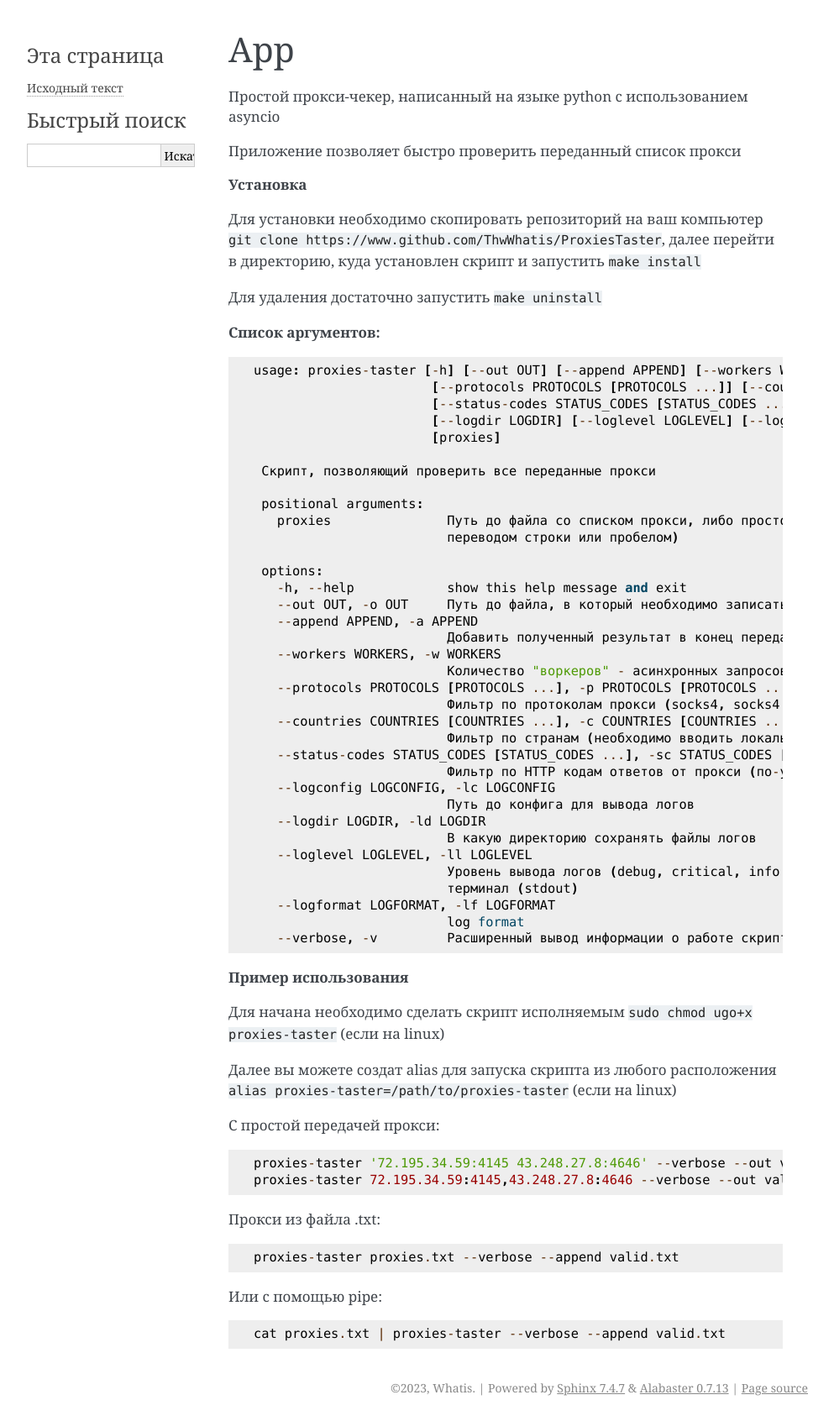
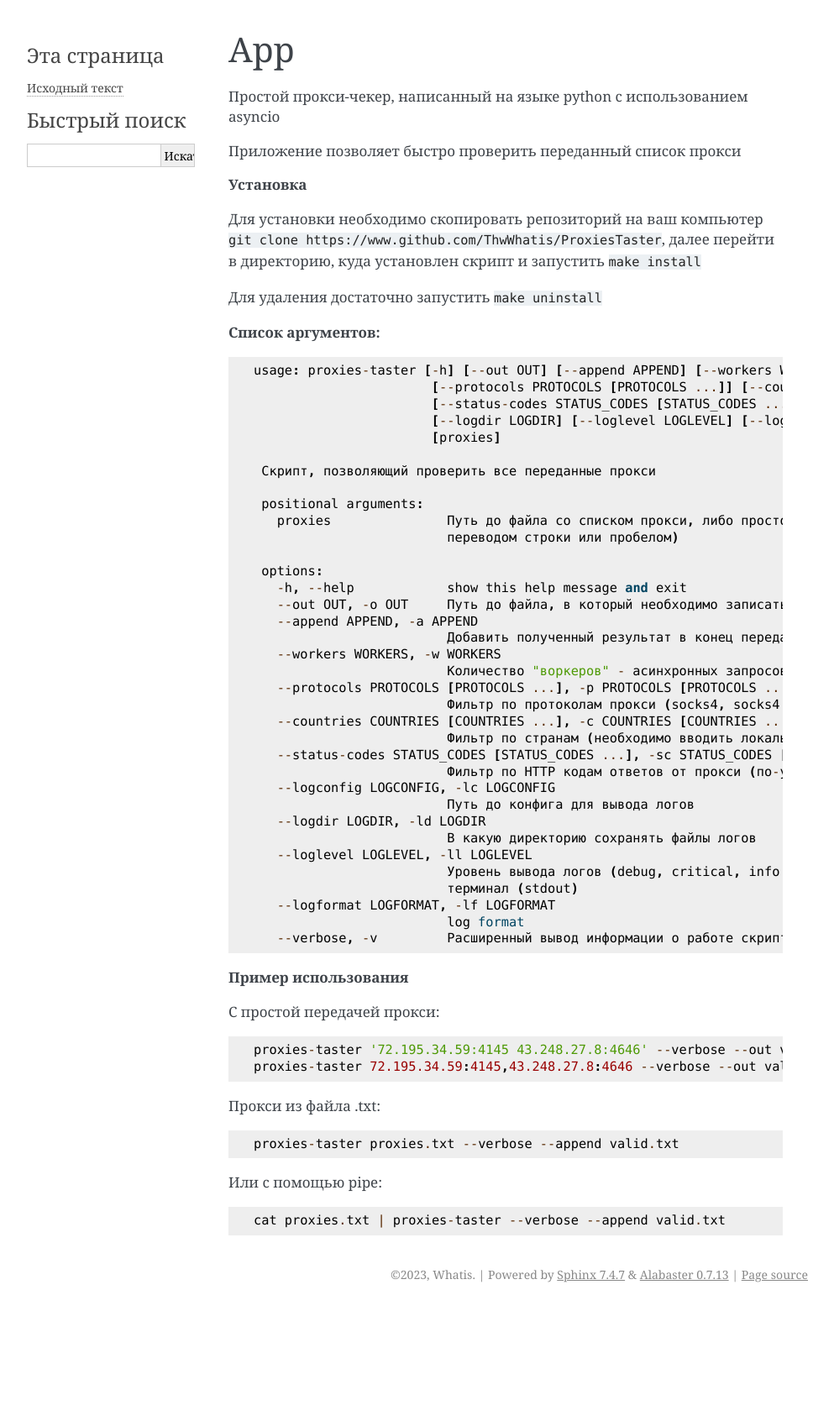
Before and after one commit to TheWhatis/ProxiesTaster, a Sphinx documentation site: the page built from docs/app.rst, in a window 1280 px wide. Shown: the whole page at 84% size, without its empty margins (148-1141 px from the left). Built offline with Sphinx 7.4.7, drawn with Linux system fonts in a browser that asks for light colours; after the commit the page ends 1557 px from its top, so only the background shows below that.

Commit message:
Обновил документацию

```diff
--- a/docs/app.rst
+++ b/docs/app.rst
@@ -58,14 +58,6 @@ asyncio
 
 **Пример использования**
 
-Для начана необходимо сделать скрипт
-исполняемым ``sudo chmod ugo+x proxies-taster``
-(если на linux)
-
-Далее вы можете создат alias для запуска
-скрипта из любого расположения ``alias proxies-taster=/path/to/proxies-taster``
-(если на linux)
-
 С простой передачей прокси:
 
 .. parsed-literal::
--- a/setup.py
+++ b/setup.py
@@ -3,7 +3,7 @@ from setuptools import setup
 
 
 name = 'proxies-taster'
-version = '1.0.2'
+version = '1.0.3'
 
 # Long description
 with open('README.md', 'r') as readme:
```
Also changed, not shown: 4 other files.
